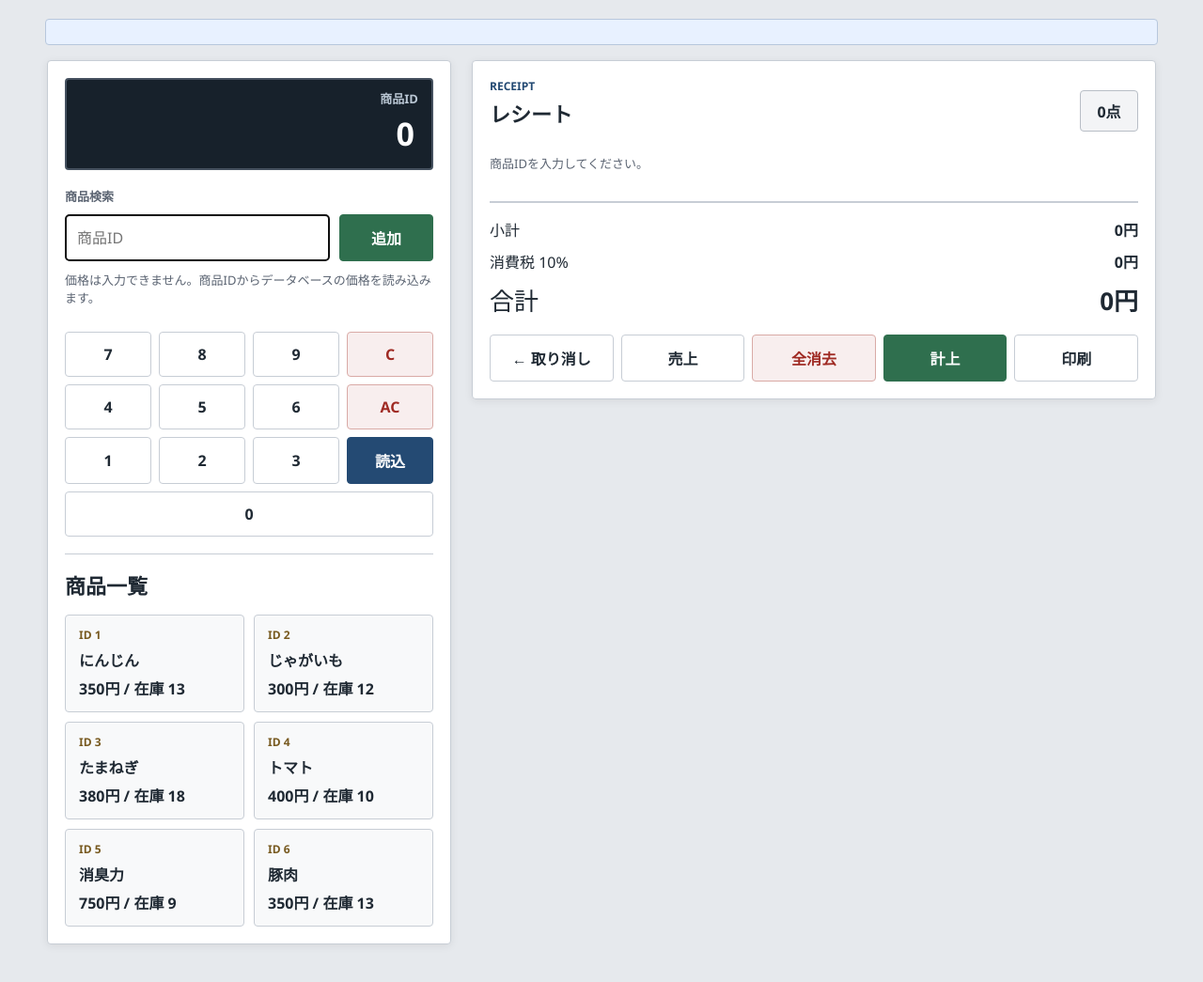
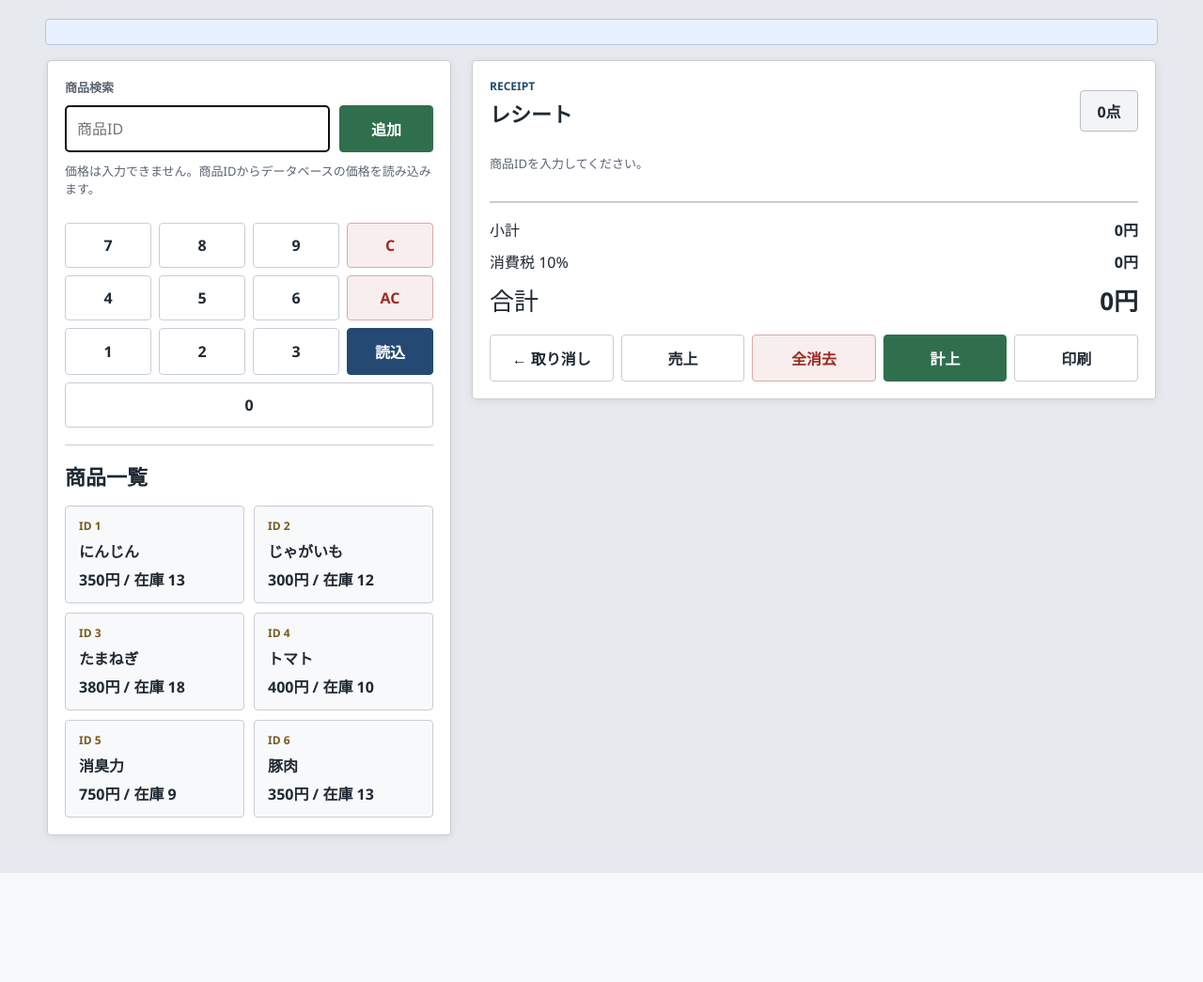
Before and after one commit to 250116pc-jpg/application01-YSE, a PHP site: page / in a window 1280 px wide. Shown: the part 134-1179 px from the top of the page at 94% size. After the commit the page ends 1063 px from the top, so only its background shows below. Run offline with PHP 8.4, Linux system fonts and the light colour scheme; a user stored in the database is signed in; data comes from the database, SQL or seed files in the repository.

Commit message:
Add files via upload

```diff
--- a/index.php
+++ b/index.php
@@ -128,11 +128,6 @@ $displayItemCount = cartCount($receiptRows);
 
     <main class="pos-layout">
         <section class="register-panel">
-            <div class="screen modern-screen">
-                <div class="op-indicator">商品ID</div>
-                <div id="disp">0</div>
-            </div>
-
             <form method="post" action="process.php" class="scan-form" id="scanForm">
                 <input type="hidden" name="action" value="add_item">
                 <label for="item_id">商品検索</label>
@@ -289,29 +284,21 @@ $displayItemCount = cartCount($receiptRows);
 
     <script>
         const input = document.getElementById('item_id');
-        const display = document.getElementById('disp');
         const scanForm = document.getElementById('scanForm');
-
-        function syncDisplay() {
-            display.textContent = input.value || '0';
-        }
 
         function addDigit(digit) {
             if (input.value.length >= 12) return;
             input.value += digit;
-            syncDisplay();
             input.focus();
         }
 
         function deleteDigit() {
             input.value = input.value.slice(0, -1);
-            syncDisplay();
             input.focus();
         }
 
         function clearInput() {
             input.value = '';
-            syncDisplay();
             input.focus();
         }
 
@@ -329,9 +316,7 @@ $displayItemCount = cartCount($receiptRows);
 
         input.addEventListener('input', () => {
             input.value = input.value.replace(/[^0-9]/g, '');
-            syncDisplay();
         });
-        syncDisplay();
     </script>
 </body>
 </html>
```
